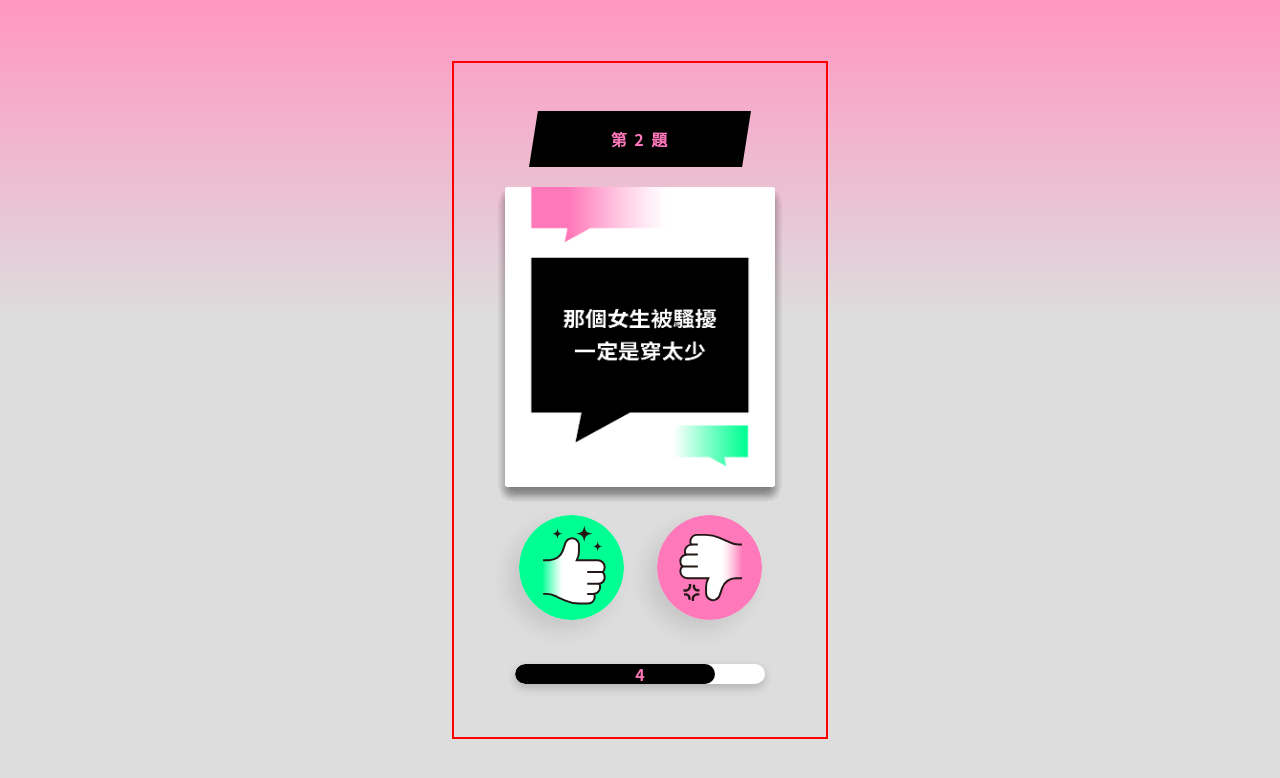
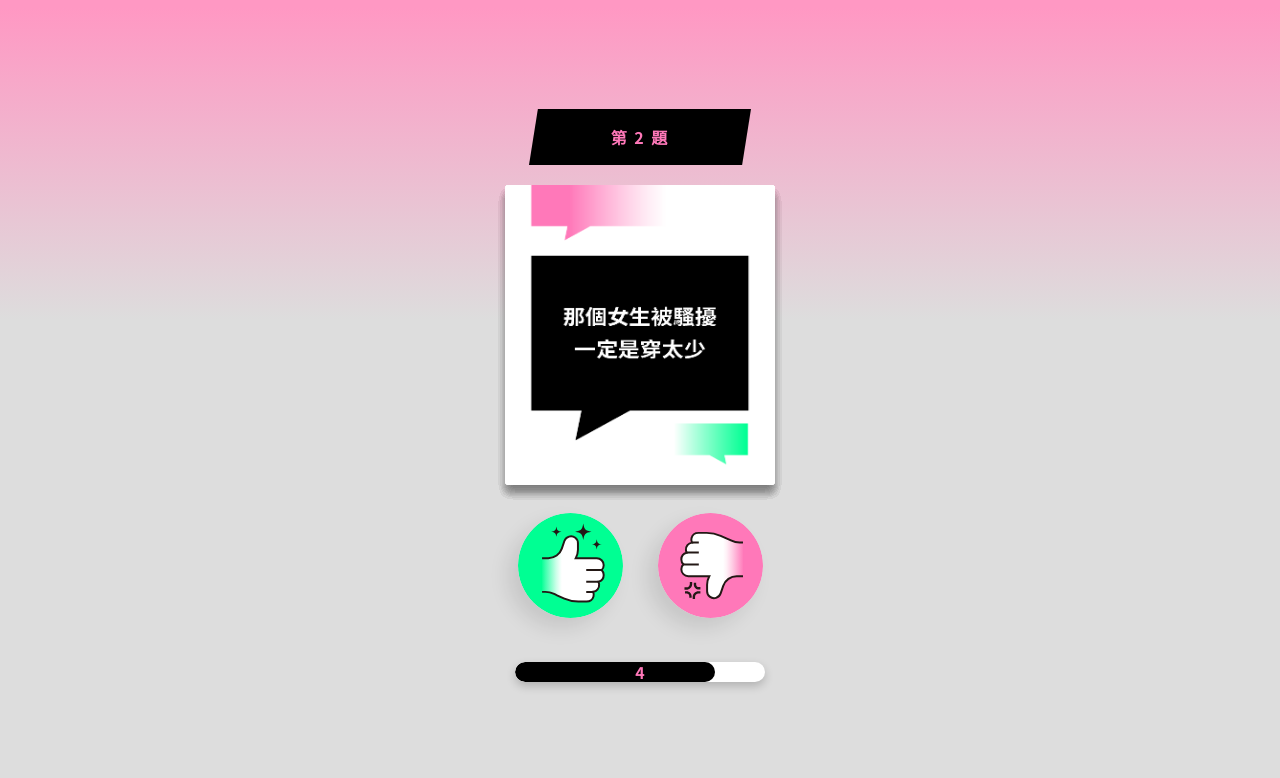
Before and after one commit to dingdingdingdingliu/girls-day-2024, a Next.js app: page /game-one/start in a window 1280 px wide. Shown: the top 778 px of the page. Built offline with nearby package versions, Linux system fonts and the light colour scheme.

Commit message:
fix: fix window style

```diff
--- a/components/Common/VisionGame/WrapperComponent.js
+++ b/components/Common/VisionGame/WrapperComponent.js
@@ -14,7 +14,8 @@ export const ContentWrapper = styled.div`
   max-width: 376px;
   height: 100%;
   max-height: 678px;
-  overflow: scroll !important;
+  overflow-y: scroll !important;
+  overflow-x: hidden;
 `;
 
 // 遊戲結果頁外層包裝，內層分成背景漸層上層與灰色背景下層
--- a/pages/game-one/start/index.js
+++ b/pages/game-one/start/index.js
@@ -50,8 +50,6 @@ const StyledPageWrapper = styled(PageWrapper)`
 
 const StyledContentWrapper = styled(ContentWrapper)`
   padding: 48px;
-  overflow-x: hidden;
-  border: 2px solid red;
 `;
 
 const Wrapper = styled.div`
--- a/styles/globals.css
+++ b/styles/globals.css
@@ -30,13 +30,3 @@ a {
 p {
 	word-break: break-all;
 }
-
-/* 對於Webkit瀏覽器（Chrome、Safari、新版Edge等） */
-::-webkit-scrollbar {
-  display: none;
-}
-
-/* 為 Webkit 瀏覽器的可滾動元素重新顯示滾動條 */
-*:not([style*="overflow: hidden"]):not([style*="overflow:hidden"])::-webkit-scrollbar {
-  display: block;
-}
```
